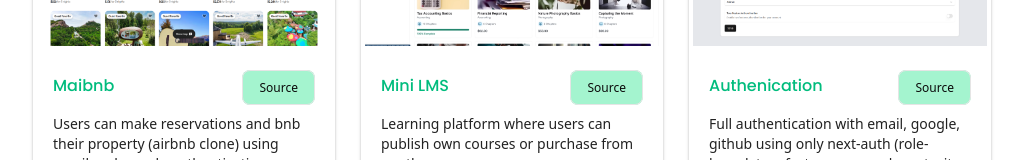
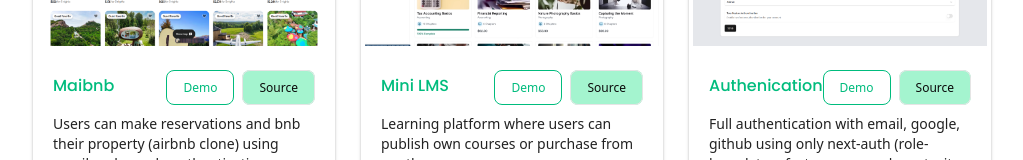
Before and after one commit to HeinThetZaw22/mai-portfolio, a Next.js app: page / in a window 1280 px wide. Shown: the part 2364-2524 px from the top of the page, without its empty margins (128-1151 px from the left). Built offline with nearby package versions, Linux system fonts and the light colour scheme.

Commit message:
demo link added

```diff
--- a/components/project-card.tsx
+++ b/components/project-card.tsx
@@ -34,7 +34,7 @@
                 href={demoLink}
                 target="_blank"
                 rel="noopener noreferrer"
-                className=" text-xs border border-emerald-200 px-4 py-2 rounded-md hover:bg-emerald-50 transition duration-200"
+                className=" text-xs border border-emerald-500 text-emerald-500 px-4 py-2 rounded-md hover:bg-emerald-50 transition duration-200"
               >
                 Demo
               </a>
--- a/components/recent-work.tsx
+++ b/components/recent-work.tsx
@@ -174,7 +174,6 @@
   },
 ];
 
-
 const RecentWork = () => {
   return (
     <Container>
@@ -190,7 +189,7 @@
         <ProjectCard
           title="Maibnb"
           image={AirbnbImage}
-          // demoLink="https://rent-home-burma.vercel.app/"
+          demoLink="https://rent-home-burma.vercel.app/"
           description="Users can make reservations and bnb their property (airbnb clone) using email and google authentication"
           sourceLink="https://github.com/HeinThetZaw22/airbnb-clone-nextapp"
           techstacks={Airbnb}
@@ -198,7 +197,7 @@
         <ProjectCard
           title="Mini LMS"
           image={LmsImage}
-          // demoLink="https://rent-home-burma.vercel.app/"
+          demoLink="https://mai-1sli41qop-heinthetzaw22s-projects.vercel.app/"
           description="Learning platform where users can publish own courses or purchase from another"
           sourceLink="https://github.com/HeinThetZaw22/mini-lms-platform"
           techstacks={LMS}
@@ -206,7 +205,7 @@
         <ProjectCard
           title="Authenication"
           image={AuthImage}
-          // demoLink="https://rent-home-burma.vercel.app/"
+          demoLink="https://my-auth-service.vercel.app/"
           description="Full authentication with email, google, github using only next-auth (role-based, two-factor, password reset with code)"
           sourceLink="https://github.com/HeinThetZaw22/next-full-authentication"
           techstacks={NextAuth}
```
